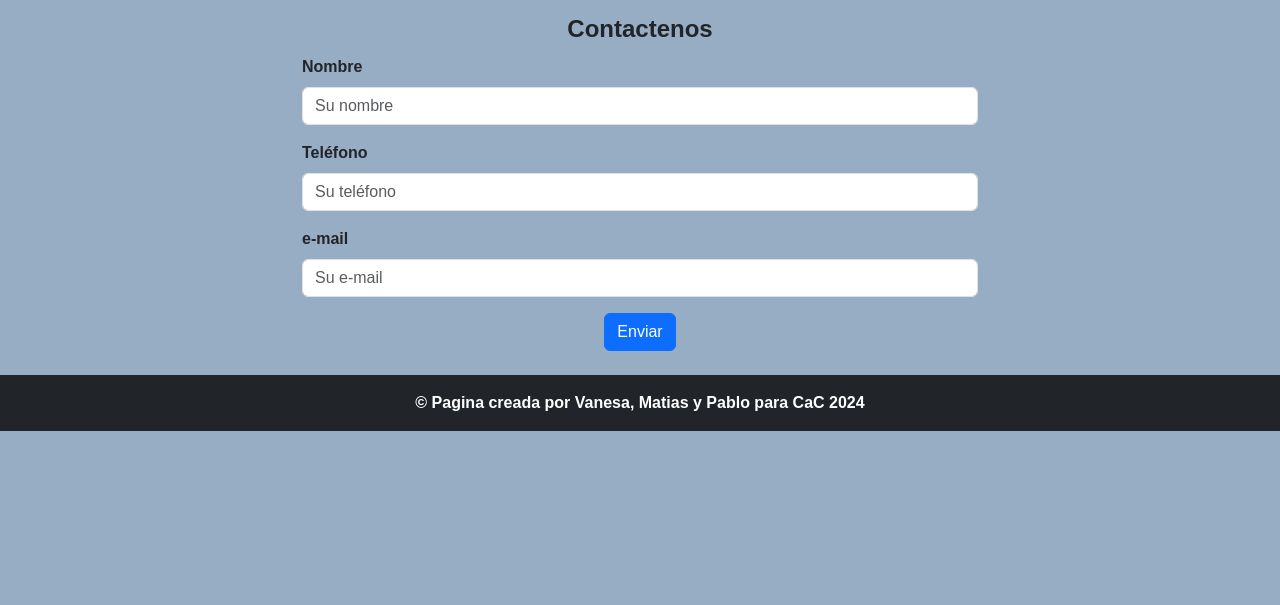
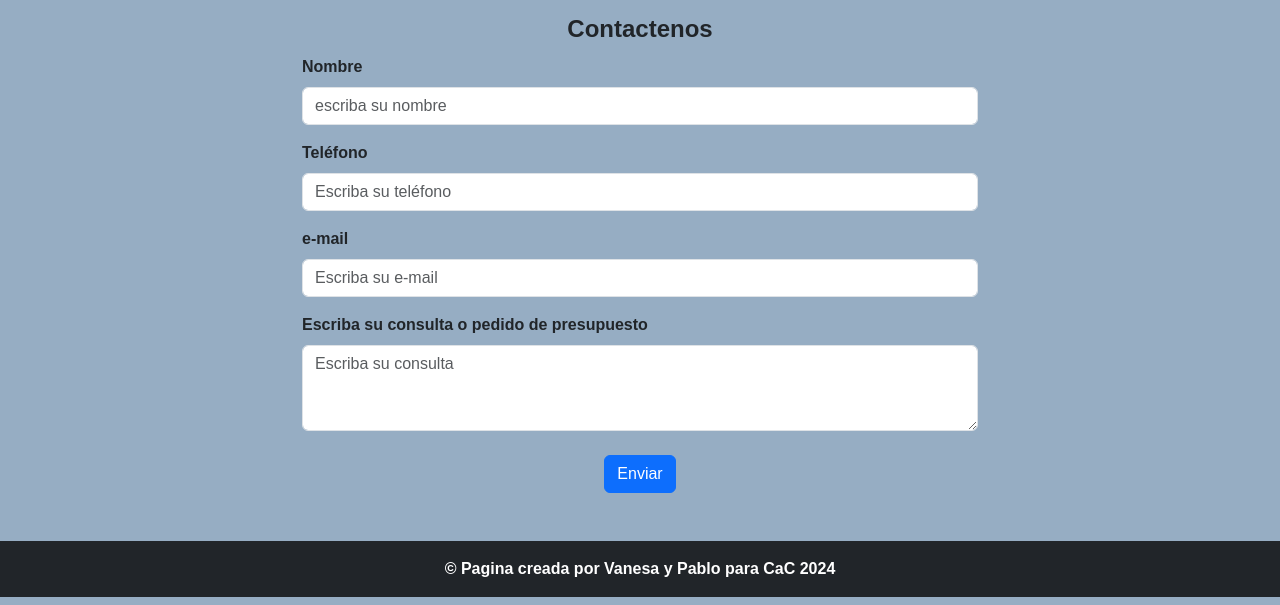
Before and after one commit to PabloBrodovski/TPCodoAcodo, a plain HTML site: page contacto.html in a window 1280 px wide. Shown: the part 195-800 px from the top of the page. Drawn offline with nearby package versions, Linux system fonts and the light colour scheme; a web font is replaced by a local one.

Commit message:
actualizacion de contacto.html

```diff
--- a/contacto.html
+++ b/contacto.html
@@ -67,16 +67,21 @@
         <legend class="text-center">Contactenos</legend>
           <div class="mb-3">
             <label for="disabledTextInput" class="form-label">Nombre</label>
-            <input type="text" id="disabledTextInput" class="form-control" placeholder="Su nombre">
+            <input type="text" id="disabledTextInput" class="form-control" placeholder="escriba su nombre" required>
           </div>
           <div class="mb-3">
             <label for="disabledSelect" class="form-label">Teléfono</label>
-            <input type="tel" id="disabledTextInput" class="form-control" placeholder="Su teléfono">
+            <input type="tel" id="disabledTextInput" class="form-control" placeholder="Escriba su teléfono" required>
           </div>
           <div class="mb-3">
             <label for="disabledSelect" class="form-label">e-mail</label>
-            <input type="email" id="disabledTextInput" class="form-control" placeholder="Su e-mail">
+            <input type="email" id="disabledTextInput" class="form-control" placeholder="Escriba su e-mail" required>
           </div>
+          <div clas="mb-3">
+            <label for="exampleFormControlTextarea1" class="form-label">Escriba su consulta o pedido de presupuesto</label>
+            <textarea class="form-control" id="exampleFormControlTextarea1" rows="3" placeholder="Escriba su consulta" required></textarea>
+          </div>
+          <br>
           <div class="text-center">
             <button type="submit" class="btn btn-primary">Enviar</button>
           </div>
@@ -87,8 +92,8 @@
 </main>
 
   <!-- footer -->
-  <footer class="text-center bg-dark mt-4">
-    <p class="text-white p-3 m-0"> &copy Pagina creada por Vanesa, Matias y Pablo para CaC 2024</p>
+  <footer class="text-center bg-dark mt-5">
+    <p class="text-white p-3 m-0"> &copy Pagina creada por Vanesa y Pablo para CaC 2024</p>
   </footer>
 
 <script src="https://cdn.jsdelivr.net/npm/bootstrap@5.3.3/dist/js/bootstrap.bundle.min.js" integrity="sha384-YvpcrYf0tY3lHB60NNkmXc5s9fDVZLESaAA55NDzOxhy9GkcIdslK1eN7N6jIeHz" crossorigin="anonymous"></script>
```
